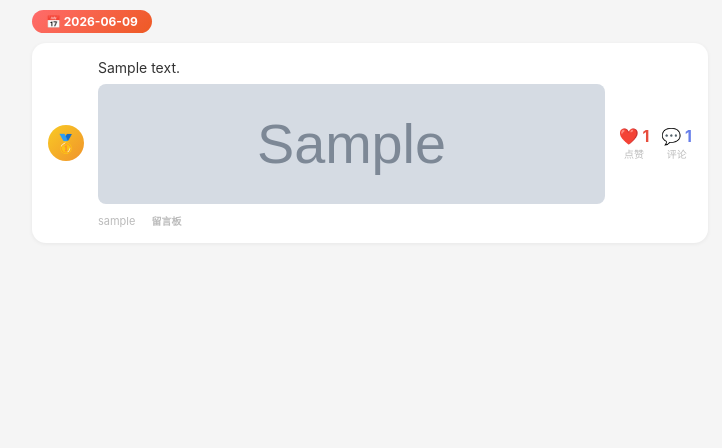
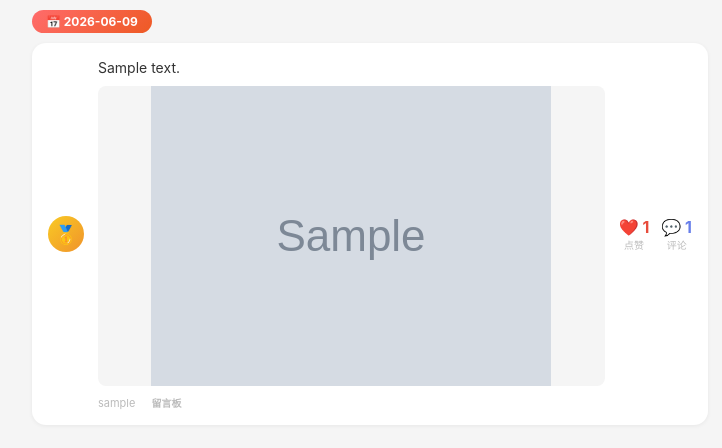
Before and after one commit to 3488351542/liu_yan_ban, a Flask app: page /hot in a window 1280 px wide. Shown: the part 54-502 px from the top of the page, without its empty margins (270-992 px from the left). Run offline with Flask 3, Linux system fonts and the light colour scheme; grey boxes marked "Sample" are stand-in pictures; a database or web service that is not in the repository returns one stand-in record (values such as "Sample title"); data that the repository does not hold is empty; some libraries are stand-ins or nearby versions.

Commit message:
v0.6.22 热榜图片改为完整显示

```diff
--- a/templates/hot.html
+++ b/templates/hot.html
@@ -115,8 +115,8 @@
             <div class="hot-info">
                 <div class="hot-text">{{ p.content }}</div>
                 {% if p.image_url %}
-                <div style="margin-top:6px;">
-                    <img src="{{ p.image_url }}" style="width:100%;max-height:120px;border-radius:8px;object-fit:cover;pointer-events:none;">
+                <div style="margin-top:8px;">
+                    <img src="{{ p.image_url }}" style="width:100%;border-radius:8px;pointer-events:none;max-height:300px;object-fit:contain;background:#f5f5f5;">
                 </div>
                 {% endif %}
                 <div class="hot-meta">
```
